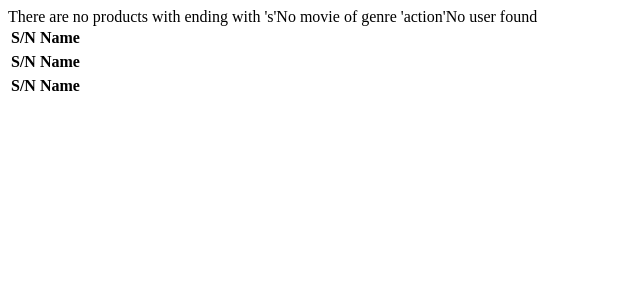
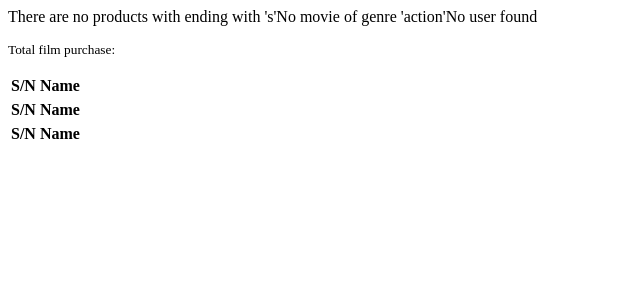
Before and after one commit to Semeton/filmSale, a PHP site: page / in a window 1280 px wide. Shown: the top 300 px of the page, without its empty margins (0-640 px from the left). Run offline with PHP 8.4, Linux system fonts and the light colour scheme; data that the repository does not hold is empty.

Commit message:
Display total items bought

```diff
--- a/functions/queries.php
+++ b/functions/queries.php
@@ -8,7 +8,8 @@
     global $db;
     $sql = "SELECT SUM(quantity) FROM orders WHERE user_id=$id";
     $total_query = mysqli_query($db, $sql) or die("Error");
-    return $total_query;
+    $total = mysqli_fetch_all($total_query, MYSQLI_ASSOC);
+    return $total;
 }
 
 
--- a/index.php
+++ b/index.php
@@ -23,7 +23,7 @@
 
 <body>
     <!-- List all purchases by a single user -->
-    <!-- <p><span><small>Total film purchase: </small></span> <strong></strong><?php //echo $purchases; ?> </p> -->
+    <p><span><small>Total film purchase: </small></span> <strong></strong><?php $purchases[0]["SUM(quantity)"] ; ?> </p>
 
     <!-- List all products ending with 's' -->
     <table class="table">
```
